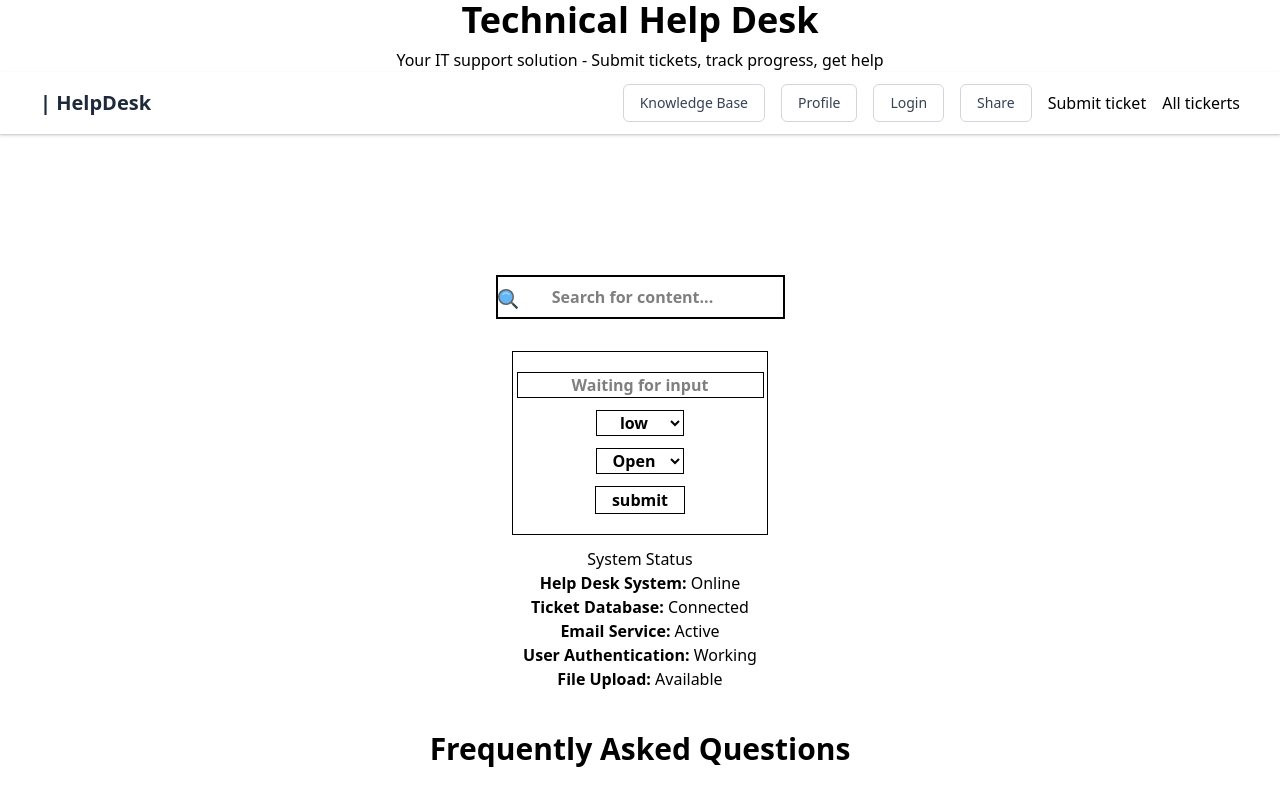
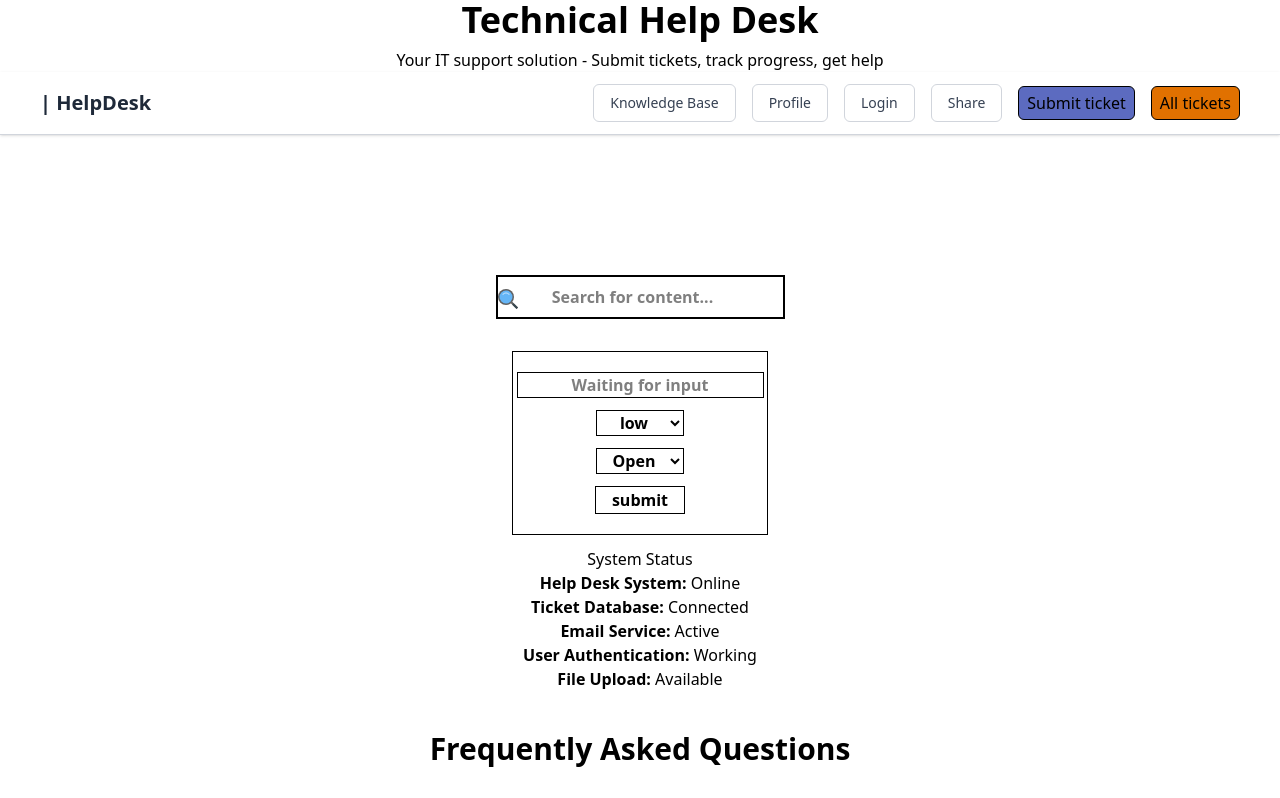
Before and after one commit to erichilla0525/fullstack-helpdesk, a React (Vite) app: page /ticketform in a window 1280 px wide. Shown: the top 798 px of the page. Built offline with nearby package versions, Linux system fonts and the light colour scheme.

Commit message:
Update spelling mistake and variable name in SubmitTicketForm.tsx.

```diff
--- a/src/components/Navigation/Nav.tsx
+++ b/src/components/Navigation/Nav.tsx
@@ -22,14 +22,14 @@ function Nav({}: NavProps) {
         </button>
 
         <Link to="/ticketform">
-          <button className="">
+          <button className="border bg-wh hover: bg-indigo cursor-pointer px-2 py-1 rounded-md">
             Submit ticket
           </button>
         </Link>
 
         <Link to="/workorder">
-          <button className="">
-            All tickerts
+          <button className="border hover: bg-amber-600 cursor-pointer px-2 py-1 rounded-md">
+            All tickets
           </button>
         </Link>
       </div>
--- a/src/components/Ticket/SubmitTicketForm.tsx
+++ b/src/components/Ticket/SubmitTicketForm.tsx
@@ -14,7 +14,7 @@ interface SubmitTicketFormProps {
 }
 
 export default function SubmitTicketForm({ tickets, setTickets}: SubmitTicketFormProps) {
-  const [text, setText] = useState("");
+  const [content, setText] = useState("");
   const [priority,  setPriority] = useState("low");
   const [status, setStatus] = useState("open");
 
@@ -23,7 +23,7 @@ export default function SubmitTicketForm({ tickets, setTickets}: SubmitTicketFor
 
     const newTicket: Ticket = {
       id: tickets.length + 1,
-      Content: text,
+      Content: content,
       Priority: priority,
       Status: status,
     };
@@ -40,10 +40,9 @@ export default function SubmitTicketForm({ tickets, setTickets}: SubmitTicketFor
       <input
         type="text"
         placeholder="Waiting for input"
-        value={text}
+        value={content}
         onChange={(event) => setText(event.target.value)}
-        className="border mt-5 text-center"
-      />
+        className="border mt-5 text-center"/>
 
       <select value={priority} onChange={(event) => setPriority(event.target.value)} className="text-center border mt-3">
         <option>low</option>
```
